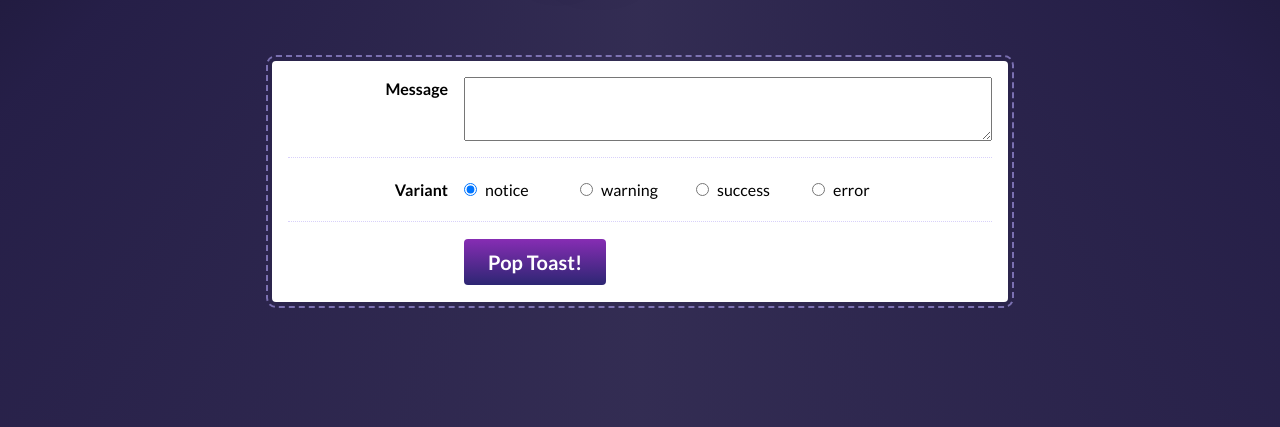
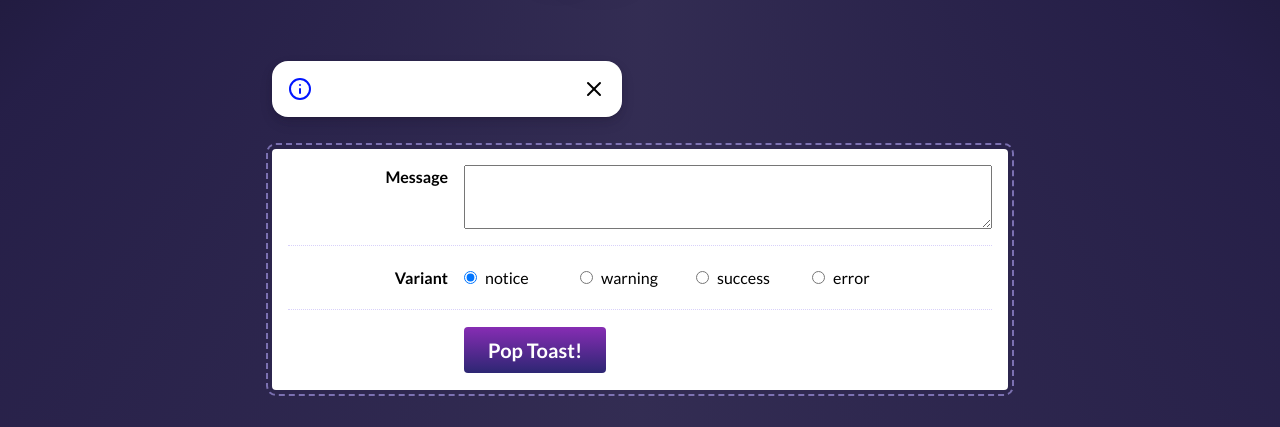
Before and after one commit to mariobarcelo/toast-component-project, a React app: page / in a window 1280 px wide. Both pictures are taken after a click on the button "Pop Toast!". Shown: the part 367-794 px from the top of the page. Built offline with nearby package versions, Linux system fonts and the light colour scheme.

Commit message:
Exercise 2: Live-editable toast preview - My Solution

```diff
--- a/src/components/Toast/Toast.js
+++ b/src/components/Toast/Toast.js
@@ -18,16 +18,33 @@ const ICONS_BY_VARIANT = {
 	error: AlertOctagon,
 };
 
-function Toast() {
+function Toast({ variant, isShown, setIsShown, children }) {
+	const Icon = ICONS_BY_VARIANT[variant];
+
 	return (
-    <div className={`${styles.toast} ${styles.notice}`}>
+		// <div className={`${styles.toast} ${styles.notice}`}>
+		// 	<div className={styles.iconContainer}>
+		// 		<Info size={24} />
+		// 	</div>
+		// 	<p className={styles.content}>16 photos have been uploaded</p>
+		// 	<button className={styles.closeButton}>
+		// 		<X size={24} />
+		// 		<VisuallyHidden>Dismiss message</VisuallyHidden>
+		// 	</button>
+		// </div>
+		<div
+			className={`${styles.toast} ${styles[variant]} ${
+				isShown ? '' : styles.hidden
+			}`}>
 			<div className={styles.iconContainer}>
-        <Info size={24} />
+				<Icon size={24} />
 			</div>
-      <p className={styles.content}>
-        16 photos have been uploaded
-      </p>
-      <button className={styles.closeButton}>
+			<p className={styles.content}>{children}</p>
+			<button
+				className={styles.closeButton}
+				onClick={() => {
+					setIsShown(false);
+				}}>
 				<X size={24} />
 				<VisuallyHidden>Dismiss message</VisuallyHidden>
 			</button>
--- a/src/components/Toast/Toast.module.css
+++ b/src/components/Toast/Toast.module.css
@@ -34,7 +34,9 @@
 	padding: 16px;
 	cursor: pointer;
 }
-
+.hidden {
+	display: none;
+}
 .notice {
 	background: var(--color-notice-bg);
 }
--- a/src/components/ToastPlayground/ToastPlayground.js
+++ b/src/components/ToastPlayground/ToastPlayground.js
@@ -1,6 +1,8 @@
 import React from 'react';
 
 import Button from '../Button';
+
+import Toast from '../Toast';
 
 import styles from './ToastPlayground.module.css';
 
@@ -9,6 +11,7 @@ const VARIANT_OPTIONS = ['notice', 'warning', 'success', 'error'];
 function ToastPlayground() {
 	const [message, setMessage] = React.useState('');
 	const [variant, setVariant] = React.useState(VARIANT_OPTIONS[0]);
+	const [isShown, setIsShown] = React.useState(false);
 
 	return (
 		<div className={styles.wrapper}>
@@ -16,6 +19,13 @@ function ToastPlayground() {
 				<img alt='Cute toast mascot' src='/toast.png' />
 				<h1>Toast Playground</h1>
 			</header>
+
+			<Toast
+				isShown={isShown}
+				setIsShown={setIsShown}
+				variant={variant}>
+				{message}
+			</Toast>
 
 			<div className={styles.controlsWrapper}>
 				<div className={styles.row}>
@@ -59,8 +69,6 @@ function ToastPlayground() {
 								</label>
 							);
 						})}
-
-						{/* TODO Other Variant radio buttons here */}
 					</div>
 				</div>
 
@@ -68,7 +76,12 @@ function ToastPlayground() {
 					<div className={styles.label} />
 					<div
 						className={`${styles.inputWrapper} ${styles.radioWrapper}`}>
-						<Button>Pop Toast!</Button>
+						<Button
+							onClick={() => {
+								setIsShown(true);
+							}}>
+							Pop Toast!
+						</Button>
 					</div>
 				</div>
 			</div>
```
Lines whose indentation alone changed are shown as unchanged.
